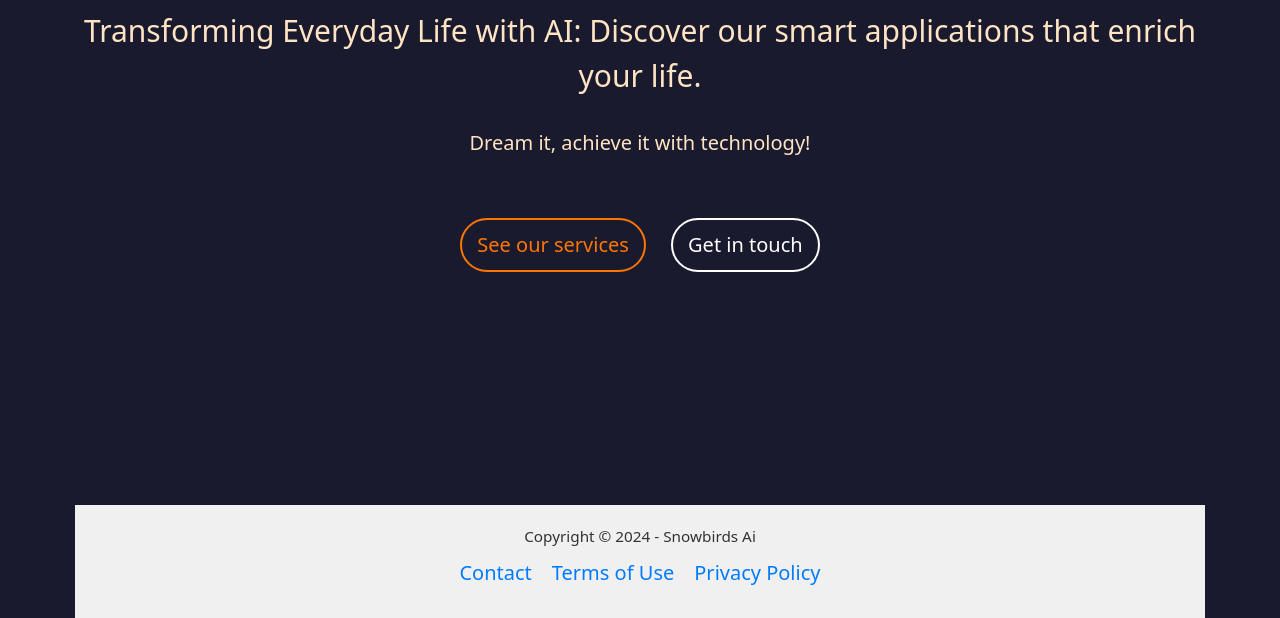
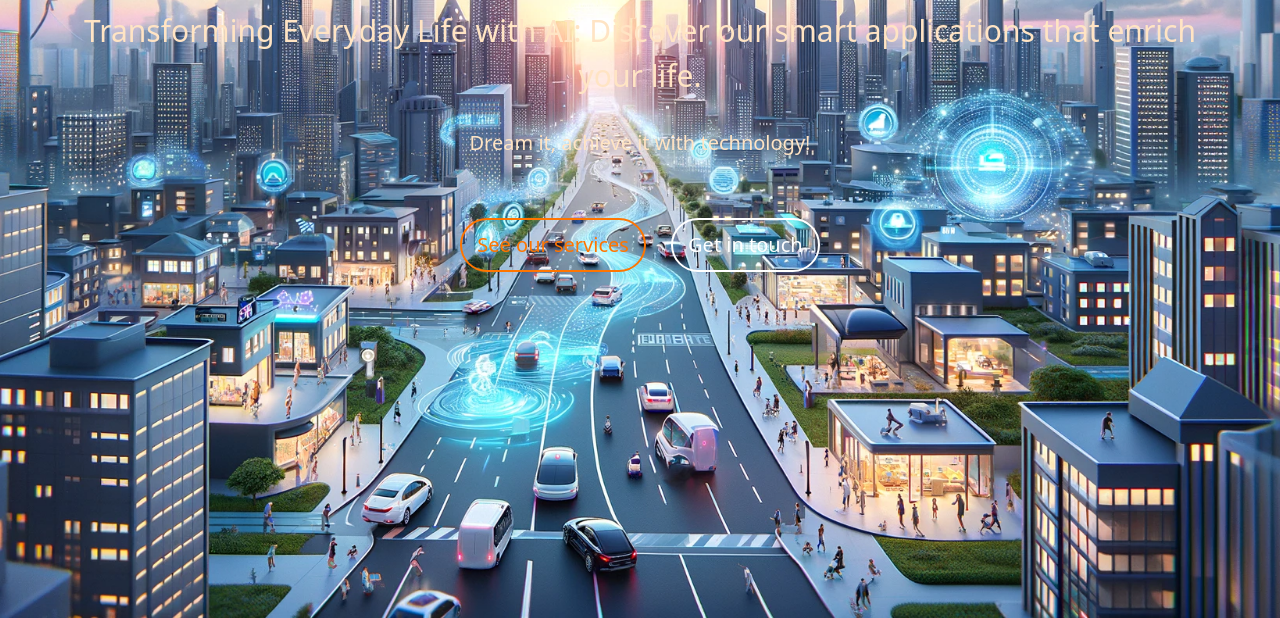
Before and after one commit to SnowbirdsAI/SnowbirdsAI, a website: page public/index.html in a window 1280 px wide. Shown: the part 182-800 px from the top of the page. Drawn offline with Linux system fonts and the light colour scheme; some packages are replaced by stand-ins of ours.

Commit message:
add main image and fix polices path

```diff
--- a/public/index.html
+++ b/public/index.html
@@ -116,6 +116,17 @@
           color: white;
       }
 
+      #ai-animation-bg {
+          position: fixed; /* Ensure background covers the whole screen */
+          top: 0;
+          left: 0;
+          width: 100%;
+          height: 100%;
+          z-index: -2; /* Ensure it stays behind all content */
+          background: url('/images/ai-futuristic-cityscape.webp') no-repeat center center fixed;
+          background-size: cover; /* Ensure background covers the entire area */
+      }
+
       /* footer {
           position: absolute;
           bottom: 0;
@@ -177,14 +188,15 @@
             <!-- Removed 'Read our blog' button -->
             <a href="mailto:contact@snowbirdsai.com">Get in touch</a>
         </div>
+        <div id="ai-animation-bg"></div>
     </main>
     <footer class="container">
       <small>Copyright &copy; 2024 - Snowbirds Ai</small>
       <nav>
         <ul>
           <li><a href="mailto:contact@snowbirdsai.com" target="_self">Contact</a></li>
-          <li><a href="https://www.snowbirdsai.com/policies/TermsOfUse.html">Terms of Use</a></li>
-          <li><a href="https://www.snowbirdsai.com/policies/PrivacyPolicy.html">Privacy Policy</a></li>
+          <li><a href="/policies/TermsOfUse.html">Terms of Use</a></li>
+          <li><a href="/policies/PrivacyPolicy.html">Privacy Policy</a></li>
         </ul>
       </nav>
     </footer>
```
Also changed, not shown: public/images/ai-futuristic-cityscape.webp (added).
